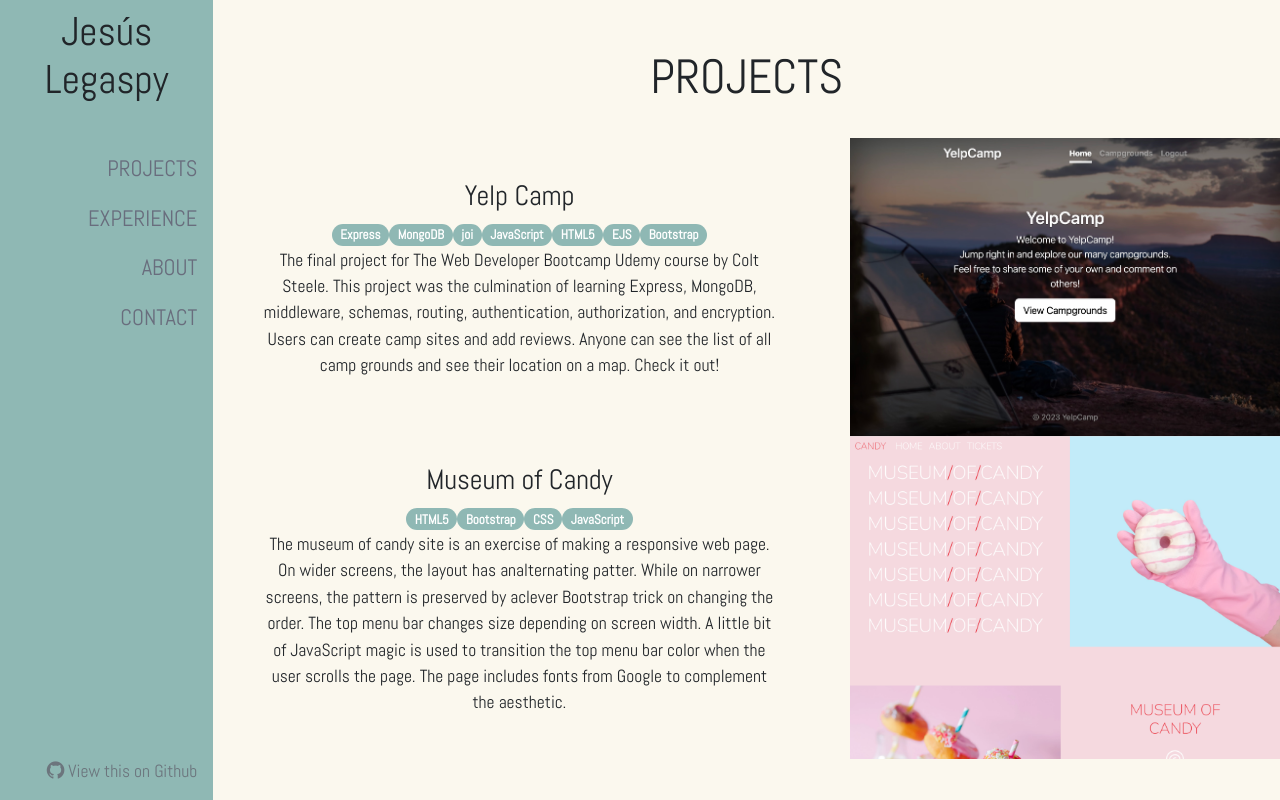
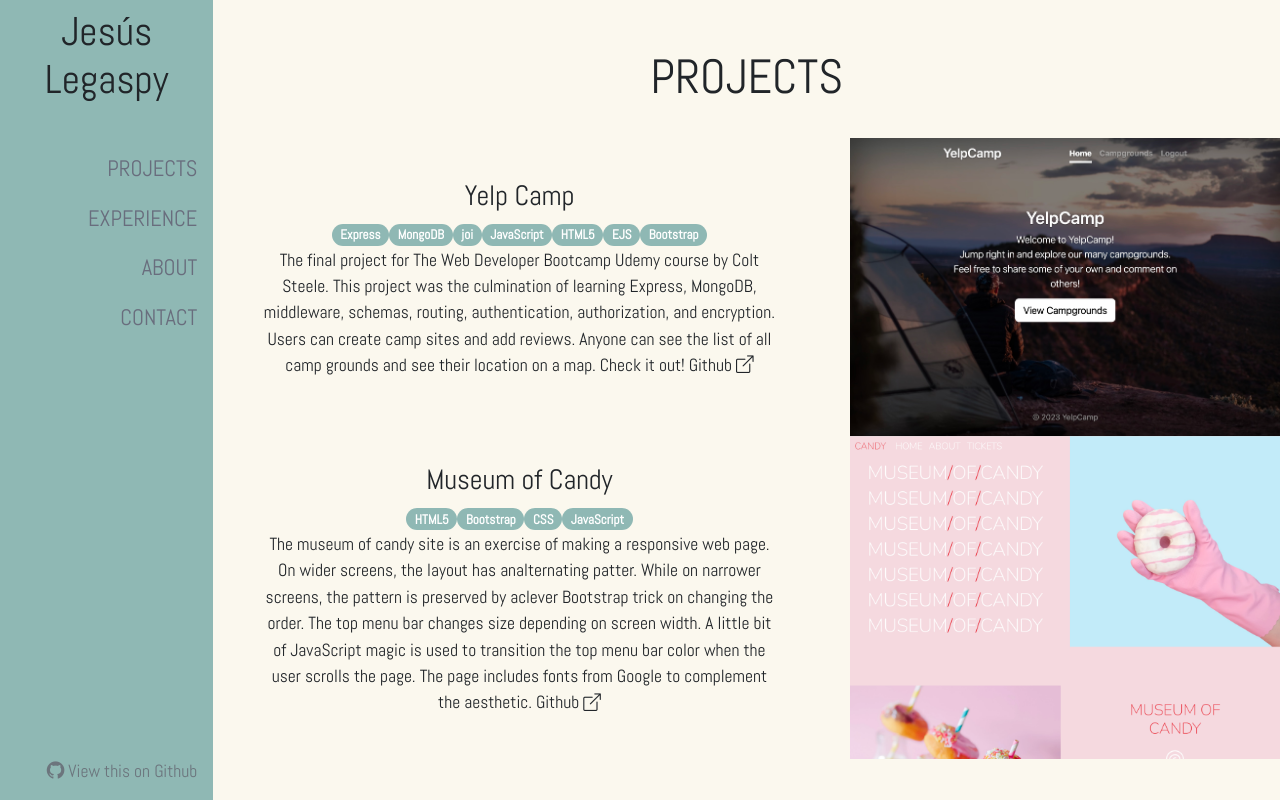
Before and after one commit to JesusLegaspy/legaspy.dev, a React (Create React App) app: page / in a window 1280 px wide. Built offline with nearby package versions, Linux system fonts and the light colour scheme.

Commit message:
Added github links

```diff
--- a/src/projects/home/Home.js
+++ b/src/projects/home/Home.js
@@ -54,7 +54,7 @@ function Item({ info }) {
                 <div className="row">
                     <div className="col">
                         <p className="px-5">
-                            {info.description}
+                            {info.description} {info.github ? <a href={info.github} target="_blank" rel="noreferrer">Github <i class="bi bi-box-arrow-up-right"></i></a> : ''}
                         </p>
                     </div>
                 </div>
```
